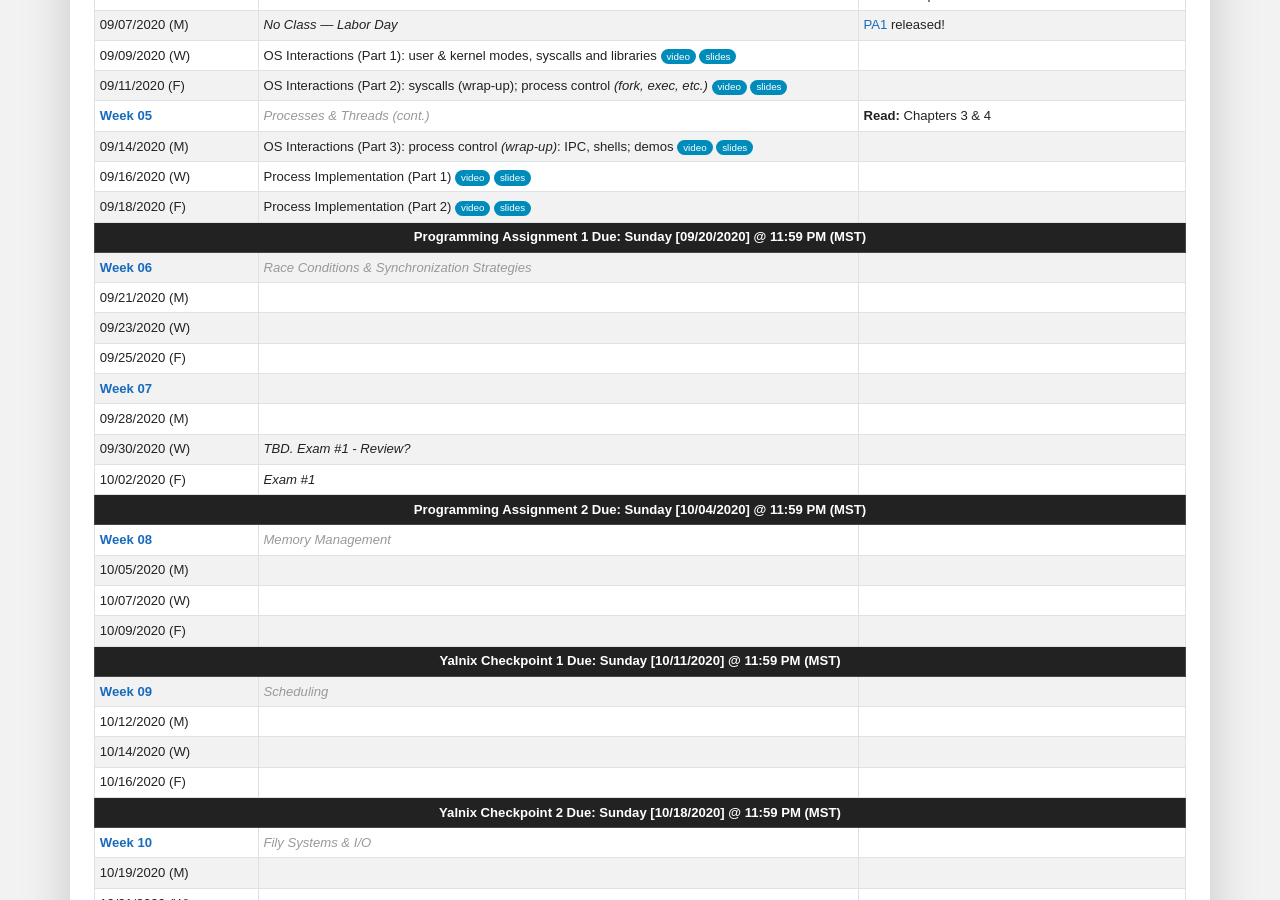
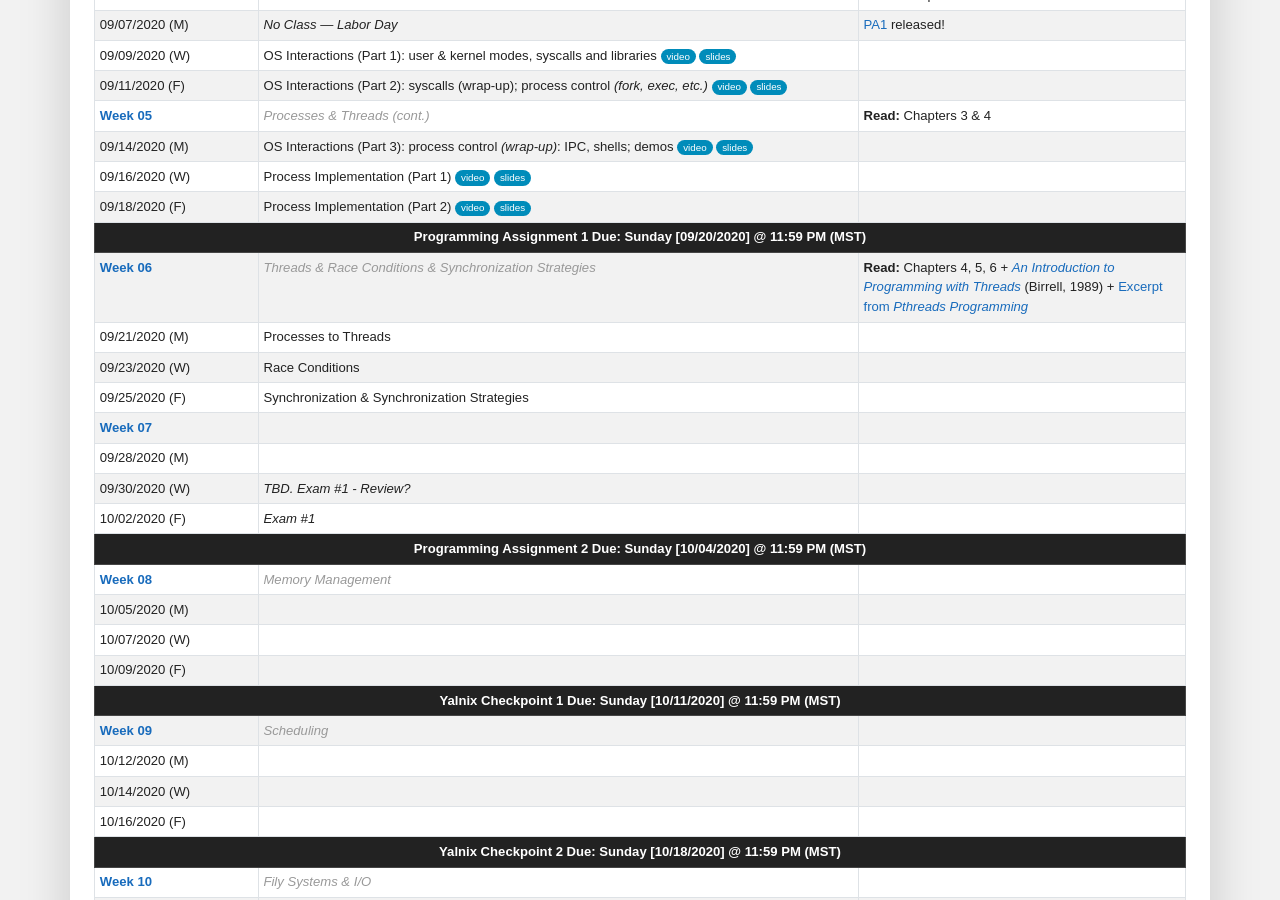
Before and after one commit to traviswpeters/cs460-2020-fall, a Jekyll site: the page built from index.md, in a window 1280 px wide and 900 px high, scrolled down 2154 px. Built offline with Jekyll 4.4.1, drawn with Linux system fonts in a browser that asks for light colours; nearby versions of some CDN libraries; some web fonts are replaced; comment, search, counter and statistics services are not loaded.

Commit message:
some notes about this week

```diff
--- a/index.md
+++ b/index.md
@@ -364,10 +364,12 @@ If you have any questions, please contact me.
 <tr>
 <td id="week06" markdown="span">Week 06</td>
 <!-- Week Title Here -->
-<td markdown="span" class="note">Race Conditions & Synchronization Strategies</td>
+<td markdown="span" class="note">Threads & Race Conditions & Synchronization Strategies</td>
 <!-- Assignments & Reading Here -->
 <td markdown="span" markdown="1">
-<!-- - **Read:** Chapters ... -->
+- **Read:** Chapters 4, 5, 6
+\+ [_An Introduction to Programming with Threads_](files/intro2threads-andrew-birrell-1989.pdf) (Birrell, 1989)
+\+ [Excerpt from _Pthreads Programming_](https://robotics.ee.uwa.edu.au/courses/adv-comp-arch/labs/pthreads/POSIX%20Threads%20Programming.pdf)
 </td>
 </tr>
 
@@ -376,7 +378,7 @@ If you have any questions, please contact me.
 <td markdown="span">09/21/2020 (M)</td>
 <!-- Topics & Lecture Details Here -->
 <td markdown="span" markdown="1">
-<!-- - Processes to Threads -->
+- Processes to Threads
 <!-- [video](){:.video} -->
 <!-- [slides](){:.slides} -->
 </td>
@@ -390,6 +392,9 @@ If you have any questions, please contact me.
 <td markdown="span">09/23/2020 (W)</td>
 <!-- Topics & Lecture Details Here -->
 <td markdown="span" markdown="1">
+- Race Conditions
+<!-- [video](){:.video} -->
+<!-- [slides](){:.slides} -->
 </td>
 <!-- Assignments & Reading Here -->
 <td markdown="span" markdown="1"></td>
@@ -400,6 +405,9 @@ If you have any questions, please contact me.
 <td markdown="span">09/25/2020 (F)</td>
 <!-- Topics & Lecture Details Here -->
 <td markdown="span" markdown="1">
+- Synchronization & Synchronization Strategies
+<!-- [video](){:.video} -->
+<!-- [slides](){:.slides} -->
 </td>
 <!-- Assignments & Reading Here -->
 <td markdown="span">
@@ -423,6 +431,9 @@ If you have any questions, please contact me.
 <td markdown="span">09/28/2020 (M)</td>
 <!-- Topics & Lecture Details Here -->
 <td markdown="span" markdown="1">
+<!-- - Synchronization & Synchronization Strategies -->
+<!-- [video](){:.video} -->
+<!-- [slides](){:.slides} -->
 </td>
 <!-- Assignments & Reading Here -->
 <td markdown="span" markdown="1">
```
